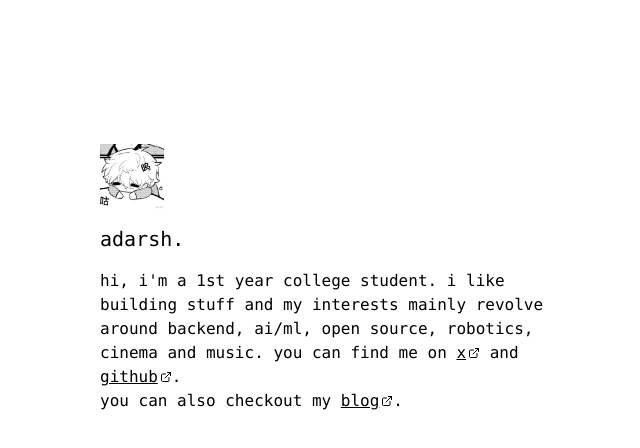
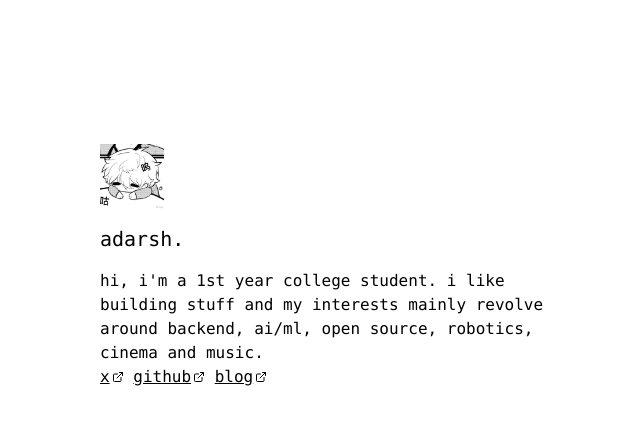
Before and after one commit to axdrsh/www, a Next.js app: page / in a window 1280 px wide. Shown: the top 448 px of the page, without its empty margins (316-956 px from the left). Built offline with nearby package versions, Linux system fonts and the light colour scheme.

Commit message:
Update page.tsx

```diff
--- a/src/app/page.tsx
+++ b/src/app/page.tsx
@@ -17,7 +17,8 @@ export default function Page() {
 
       <p>
         hi, i'm a 1st year college student. i like building stuff and
-        my interests mainly revolve around backend, ai/ml, open source, robotics, cinema and music. you can find me on{" "}
+        my interests mainly revolve around backend, ai/ml, open source, robotics, cinema and music.
+        <br/>
         <a
           href="https://x.com/axdrsh"
           className="underline hover:text-gray-600 inline-flex items-center"
@@ -25,7 +26,6 @@ export default function Page() {
           x
            <ExternalLink className="w-3 h-3 ml-0.5" />
         </a>{" "}
-        and{" "}
         <a
           href="https://github.com/axdrsh"
           className="underline hover:text-gray-600 inline-flex items-center"
@@ -33,9 +33,7 @@ export default function Page() {
           github
          <ExternalLink className="w-3 h-3 ml-0.5" />
         </a>
-        .
-        <br/>
-        you can also checkout my{" "}
+        {" "}
         <a
           href="https://axdrsh.bearblog.dev/"
           className="underline hover:text-gray-600 inline-flex items-center"
@@ -43,7 +41,6 @@ export default function Page() {
           blog
          <ExternalLink className="w-3 h-3 ml-0.5" />
         </a>
-        .
       </p>
     </main>
   );
```
